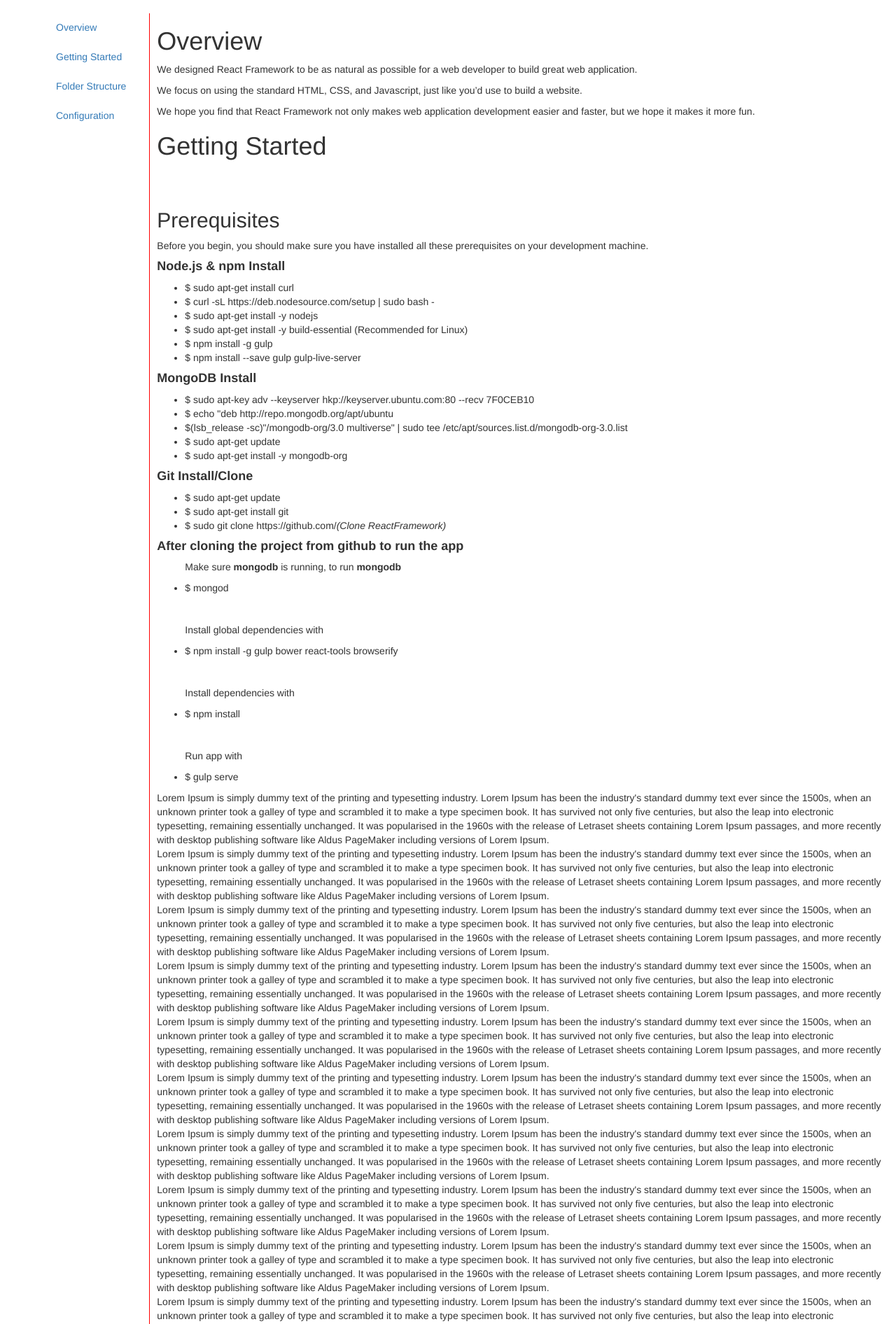
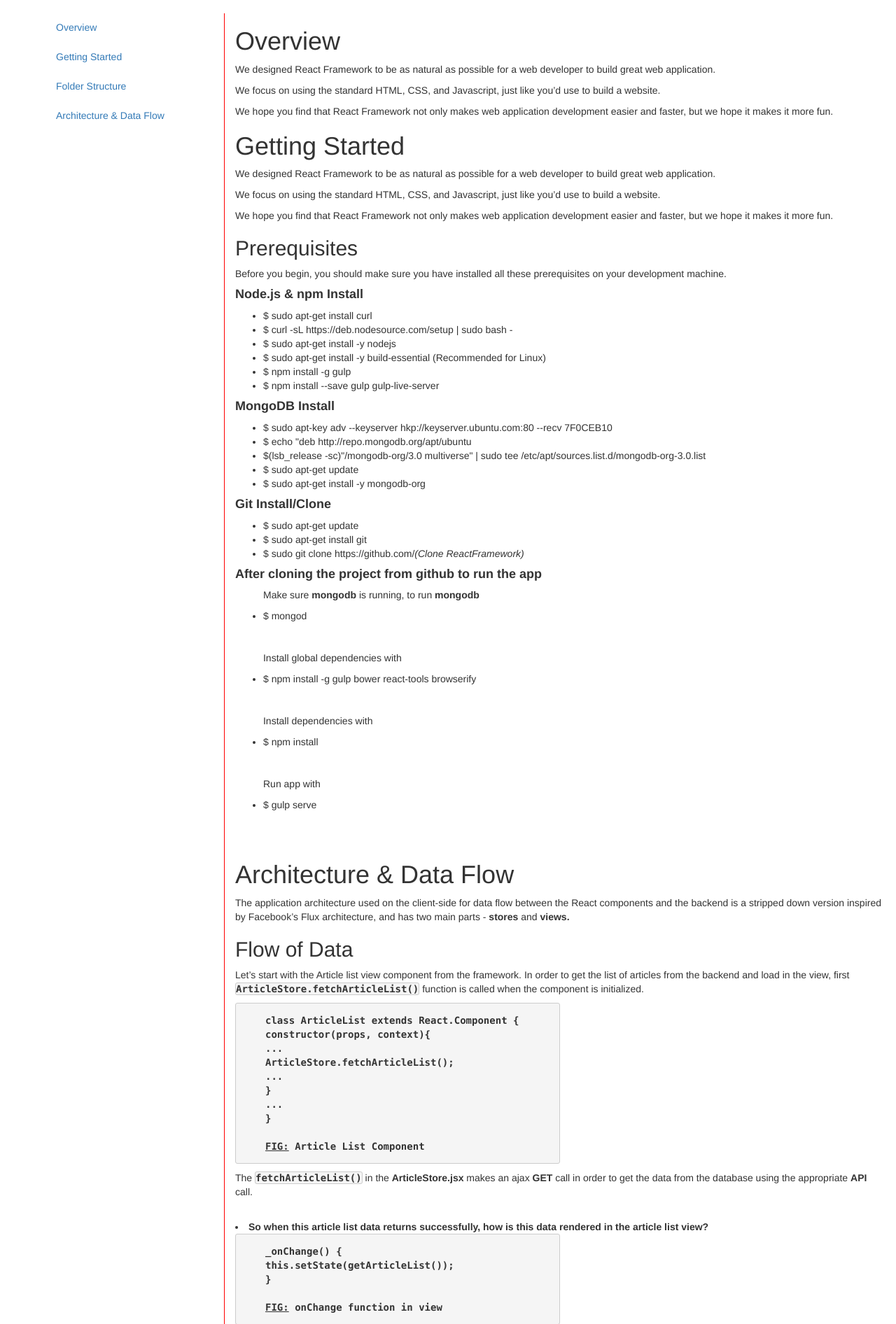
Before and after one commit to tech-dojo/mern-doc, a PHP site: page /doc.html in a window 1280 px wide. Shown: the part 51-1943 px from the top of the page at 70% size. Run offline with PHP 8.4, Linux system fonts and the light colour scheme.

Commit message:
Feat: Architecture & DataFlow Portion Done

```diff
--- a/css/doc.css
+++ b/css/doc.css
@@ -2,5 +2,22 @@
 
   position: fixed;
   margin-left: 50px;
+}
+.codeExmp{
+  white-space: pre-line;
+  font-family: Consolas, monaco, monospace;
+  font-weight: bolder;
+  background-color: #f5f5f5;
+    border: 1px solid #ccc;
+    border-radius: 3px;
+    padding: 1em 3em;
+    max-width: 50%;
+}
 
+.codeInsidePgrph{
+  font-family: Consolas, monaco, monospace;
+  font-weight: bolder;
+  background-color: #f5f5f5;
+    border: 1px solid #ccc;
+    border-radius: 3px;
 }
--- a/doc.html
+++ b/doc.html
@@ -38,19 +38,19 @@
   <nav class="navbar navbar-inverse navbar-fixed-top" role="navigation">
     <div class="container">
       <!-- Brand and toggle get grouped for better mobile display -->
-            <div  class="navbar-header">
+      <div class="navbar-header">
         <button type="button" class="navbar-toggle" data-toggle="collapse" data-target="#bs-example-navbar-collapse-1">
           <span class="sr-only">Toggle navigation</span>
           <span class="icon-bar"></span>
           <span class="icon-bar"></span>
           <span class="icon-bar"></span>
         </button>
-                <a class="navbar-brand"  href="./index.html">Tech Dojo React Framework</a>
+        <a class="navbar-brand" href="./index.html">Tech Dojo React Framework</a>
       </div>
       <!-- Collect the nav links, forms, and other content for toggling -->
       <div class="collapse navbar-collapse" id="bs-example-navbar-collapse-1">
         <ul class="nav navbar-nav pull-right">
-                    <li >
+          <li>
             <a href="./doc.html">DOC</a>
           </li>
 
@@ -64,11 +64,11 @@
 
   <!-- Page Content -->
   <div class="container-fluid">
-      <div  class="row" >
+    <div class="row">
       <div class="col-lg-2 col-md-2 col-sm-2 ">
         <div class="">
           <ul class="nav nav-pills nav-stacked menuCss">
-                <li >
+            <li>
               <a href="#overview">Overview</a>
             </li>
             <li>
@@ -78,25 +78,24 @@
               <a href="#overview">Folder Structure</a>
             </li>
             <li>
-                    <a href="#overview">Configuration</a>
+              <a href="#architectureDataFlow">Architecture & Data Flow</a>
             </li>
-
-
           </ul>
         </div>
       </div>
-            <div id="overview" class="col-lg-10 col-md-10 col-sm-10" style="border-left: 1px solid red; padding-left: 10px ">
-
+      <div class="col-lg-1 col-md-1 col-sm-1 "></div>
+      <div id="overview" class="col-lg-9 col-md-9 col-sm-9" style="border-left: 1px solid red">
         <div id="gettingStarted">
           <h1>Overview</h1>
           <p>We designed React Framework to be as natural as possible for a web developer to build great web application.</p>
           <p>We focus on using the standard HTML, CSS, and Javascript, just like you’d use to build a website.</p>
-                    <p>We hope you find that React Framework not only makes web application development easier and faster,
-                       but we hope it makes it more fun.</p>
+          <p>We hope you find that React Framework not only makes web application development easier and faster, but we hope it makes it more fun.</p>
         </div>
-               <div >
+        <div>
           <h1>Getting Started</h1>
-                 <br></br>
+            <p>We designed React Framework to be as natural as possible for a web developer to build great web application.</p>
+            <p>We focus on using the standard HTML, CSS, and Javascript, just like you’d use to build a website.</p>
+            <p>We hope you find that React Framework not only makes web application development easier and faster, but we hope it makes it more fun.</p>
           <h2>Prerequisites</h2>
 
           <p>Before you begin, you should make sure you have installed all these prerequisites on your development machine.</p>
@@ -105,20 +104,16 @@
 
           <div>
             <ul>
-                              <li>    $ sudo apt-get install curl </li>
+              <li> $ sudo apt-get install curl </li>
               <li>$ curl -sL https://deb.nodesource.com/setup | sudo bash - </li>
               <li>$ sudo apt-get install -y nodejs </li>
               <li>$ sudo apt-get install -y build-essential (Recommended for Linux) </li>
               <li>$ npm install -g gulp </li>
               <li>$ npm install --save gulp gulp-live-server </li>
-
             </ul>
-
-
           </div>
 
           <h4><b>MongoDB Install</b></h4>
-
           <div>
             <ul>
               <li>$ sudo apt-key adv --keyserver hkp://keyserver.ubuntu.com:80 --recv 7F0CEB10</li>
@@ -140,14 +135,13 @@
 
           <h4><b>After cloning the project from github to run the app</b></h4>
 
-
-
           <div>
             <ul>
               <p>Make sure <b>mongodb</b> is running, to run <b>mongodb</b></p>
               <li>$ mongod</li>
               <br></br>
-                            <p>Install global dependencies with </b></p>
+              <p>Install global dependencies with </b>
+              </p>
 
               <li>$ npm install -g gulp bower react-tools browserify</li>
               <br></br>
@@ -158,80 +152,94 @@
               <li>$ gulp serve</li>
             </ul>
           </div>
+        </div>
+        <br></br>
+        <div id="architectureDataFlow">
+          <h1>Architecture & Data Flow</h1>
+          <p>The application architecture used on the client-side for data flow between the React components and the
+            backend is a stripped down version inspired by Facebook’s Flux architecture, and has two main parts
+            - <b>stores</b> and <b>views.</b>
+          </p>
+          <h2>Flow of Data</h2>
+          <p>Let’s start with the Article list view component from the framework. In order to get the list of articles
+            from the backend and load in the view, first <span class="codeInsidePgrph">ArticleStore.fetchArticleList()</span> function is called when the
+            component is initialized.
+          </p>
 
+          <p class="codeExmp">class ArticleList extends React.Component {
+              constructor(props, context){
+                  ...
+                  ArticleStore.fetchArticleList();
+                  ...
+                }
+              ...
+            }
 
+            <u>FIG:</u> Article List Component
+          </p>
+          <p>The <span class="codeInsidePgrph">fetchArticleList()</span> in the <b>ArticleStore.jsx</b> makes an ajax <b>GET</b> call in order to get the data from
+            the database using the appropriate <b>API</b> call.
+          </p>
+        </br>
+          <li>
+            <b>
+            So when this article list data returns successfully, how is this data rendered in the article list view?
+            </b>
+          </li>
+
+          <p class="codeExmp">_onChange() {
+              this.setState(getArticleList());
+              }
+
+              <u>FIG:</u> onChange function in view
+          </p>
+
+          <p>
+            The <span class="codeInsidePgrph">_onChange(){...}</span> function in the view is registered in the store
+            as a callback function to be called when the data is available.
+          </p>
+
+          <p class="codeExmp">componentWillMount() {
+    ArticleStore.onChange(this._onChange);
+  }
+
+<u>FIG:</u> onChange function being registered
+
+</p>
+<p class="codeExmp"> function onChange(listener) {
+    changeListeners.push(listener);
+  }
+
+<u>FIG:</u> onChange function in store
+</p>
+<p>
+Listeners being pushed to a changeListener array which is used below, The <span class="codeInsidePgrph">triggerListeners(){...}</span> function is called
+when the data is successfully fetched so the registered changeListeners are run.
+</p>
+<p class="codeExmp">
+ function triggerListeners() {
+    changeListeners.forEach(function(listener) {
+      listener();
+    })
+  };
+
+<u>FIG:</u> Running each registered listener function
+</p>
+<p class="codeExmp">
+function fetchArticleList() {
+    get("/api/articles").then((data) => {
+      articleList = data;
+      triggerListeners();
+    });
+  }
+
+<u>FIG:</u> fetchArticleList() calls the triggerListeners() when data is retrieved
+</p>
+</br>
+<h2>Data Flow Model</h2>
+<img src="images/image00.png"/>
         </div>
-
-
-
-
-               <div>
-                     Lorem Ipsum is simply dummy text of the printing and typesetting industry. Lorem Ipsum has been the industry's standard dummy text ever since the 1500s, when an unknown printer took a galley of type and scrambled it to make a type specimen book. It has survived not only five centuries, but also the leap into electronic typesetting, remaining essentially unchanged. It was popularised in the 1960s with the release of Letraset sheets containing Lorem Ipsum passages, and more recently with desktop publishing software like Aldus PageMaker including versions of Lorem Ipsum.
       </div>
-               <div>
-                  Lorem Ipsum is simply dummy text of the printing and typesetting industry. Lorem Ipsum has been the industry's standard dummy text ever since the 1500s, when an unknown printer took a galley of type and scrambled it to make a type specimen book. It has survived not only five centuries, but also the leap into electronic typesetting, remaining essentially unchanged. It was popularised in the 1960s with the release of Letraset sheets containing Lorem Ipsum passages, and more recently with desktop publishing software like Aldus PageMaker including versions of Lorem Ipsum.
-               </div>
-
-               <div>
-                    Lorem Ipsum is simply dummy text of the printing and typesetting industry. Lorem Ipsum has been the industry's standard dummy text ever since the 1500s, when an unknown printer took a galley of type and scrambled it to make a type specimen book. It has survived not only five centuries, but also the leap into electronic typesetting, remaining essentially unchanged. It was popularised in the 1960s with the release of Letraset sheets containing Lorem Ipsum passages, and more recently with desktop publishing software like Aldus PageMaker including versions of Lorem Ipsum.
-               </div>
-
-               <div>
-                     Lorem Ipsum is simply dummy text of the printing and typesetting industry. Lorem Ipsum has been the industry's standard dummy text ever since the 1500s, when an unknown printer took a galley of type and scrambled it to make a type specimen book. It has survived not only five centuries, but also the leap into electronic typesetting, remaining essentially unchanged. It was popularised in the 1960s with the release of Letraset sheets containing Lorem Ipsum passages, and more recently with desktop publishing software like Aldus PageMaker including versions of Lorem Ipsum.
-               </div>
-               <div>
-                    Lorem Ipsum is simply dummy text of the printing and typesetting industry. Lorem Ipsum has been the industry's standard dummy text ever since the 1500s, when an unknown printer took a galley of type and scrambled it to make a type specimen book. It has survived not only five centuries, but also the leap into electronic typesetting, remaining essentially unchanged. It was popularised in the 1960s with the release of Letraset sheets containing Lorem Ipsum passages, and more recently with desktop publishing software like Aldus PageMaker including versions of Lorem Ipsum.
-                </div>
-
-                <div>
-                     Lorem Ipsum is simply dummy text of the printing and typesetting industry. Lorem Ipsum has been the industry's standard dummy text ever since the 1500s, when an unknown printer took a galley of type and scrambled it to make a type specimen book. It has survived not only five centuries, but also the leap into electronic typesetting, remaining essentially unchanged. It was popularised in the 1960s with the release of Letraset sheets containing Lorem Ipsum passages, and more recently with desktop publishing software like Aldus PageMaker including versions of Lorem Ipsum.
-                 </div>
-                 <div>
-                      Lorem Ipsum is simply dummy text of the printing and typesetting industry. Lorem Ipsum has been the industry's standard dummy text ever since the 1500s, when an unknown printer took a galley of type and scrambled it to make a type specimen book. It has survived not only five centuries, but also the leap into electronic typesetting, remaining essentially unchanged. It was popularised in the 1960s with the release of Letraset sheets containing Lorem Ipsum passages, and more recently with desktop publishing software like Aldus PageMaker including versions of Lorem Ipsum.
-                  </div>
-                  <div>
-                       Lorem Ipsum is simply dummy text of the printing and typesetting industry. Lorem Ipsum has been the industry's standard dummy text ever since the 1500s, when an unknown printer took a galley of type and scrambled it to make a type specimen book. It has survived not only five centuries, but also the leap into electronic typesetting, remaining essentially unchanged. It was popularised in the 1960s with the release of Letraset sheets containing Lorem Ipsum passages, and more recently with desktop publishing software like Aldus PageMaker including versions of Lorem Ipsum.
-                   </div>
-                   <div>
-                        Lorem Ipsum is simply dummy text of the printing and typesetting industry. Lorem Ipsum has been the industry's standard dummy text ever since the 1500s, when an unknown printer took a galley of type and scrambled it to make a type specimen book. It has survived not only five centuries, but also the leap into electronic typesetting, remaining essentially unchanged. It was popularised in the 1960s with the release of Letraset sheets containing Lorem Ipsum passages, and more recently with desktop publishing software like Aldus PageMaker including versions of Lorem Ipsum.
-                    </div>
-                    <div>
-                         Lorem Ipsum is simply dummy text of the printing and typesetting industry. Lorem Ipsum has been the industry's standard dummy text ever since the 1500s, when an unknown printer took a galley of type and scrambled it to make a type specimen book. It has survived not only five centuries, but also the leap into electronic typesetting, remaining essentially unchanged. It was popularised in the 1960s with the release of Letraset sheets containing Lorem Ipsum passages, and more recently with desktop publishing software like Aldus PageMaker including versions of Lorem Ipsum.
-                     </div>
-                     <div>
-                          Lorem Ipsum is simply dummy text of the printing and typesetting industry. Lorem Ipsum has been the industry's standard dummy text ever since the 1500s, when an unknown printer took a galley of type and scrambled it to make a type specimen book. It has survived not only five centuries, but also the leap into electronic typesetting, remaining essentially unchanged. It was popularised in the 1960s with the release of Letraset sheets containing Lorem Ipsum passages, and more recently with desktop publishing software like Aldus PageMaker including versions of Lorem Ipsum.
-                      </div>
-                      <div>
-                           Lorem Ipsum is simply dummy text of the printing and typesetting industry. Lorem Ipsum has been the industry's standard dummy text ever since the 1500s, when an unknown printer took a galley of type and scrambled it to make a type specimen book. It has survived not only five centuries, but also the leap into electronic typesetting, remaining essentially unchanged. It was popularised in the 1960s with the release of Letraset sheets containing Lorem Ipsum passages, and more recently with desktop publishing software like Aldus PageMaker including versions of Lorem Ipsum.
-                       </div>
-                       <div>
-                            Lorem Ipsum is simply dummy text of the printing and typesetting industry. Lorem Ipsum has been the industry's standard dummy text ever since the 1500s, when an unknown printer took a galley of type and scrambled it to make a type specimen book. It has survived not only five centuries, but also the leap into electronic typesetting, remaining essentially unchanged. It was popularised in the 1960s with the release of Letraset sheets containing Lorem Ipsum passages, and more recently with desktop publishing software like Aldus PageMaker including versions of Lorem Ipsum.
-                        </div>
-                        <div>
-                             Lorem Ipsum is simply dummy text of the printing and typesetting industry. Lorem Ipsum has been the industry's standard dummy text ever since the 1500s, when an unknown printer took a galley of type and scrambled it to make a type specimen book. It has survived not only five centuries, but also the leap into electronic typesetting, remaining essentially unchanged. It was popularised in the 1960s with the release of Letraset sheets containing Lorem Ipsum passages, and more recently with desktop publishing software like Aldus PageMaker including versions of Lorem Ipsum.
-                         </div>
-                         <div>
-                              Lorem Ipsum is simply dummy text of the printing and typesetting industry. Lorem Ipsum has been the industry's standard dummy text ever since the 1500s, when an unknown printer took a galley of type and scrambled it to make a type specimen book. It has survived not only five centuries, but also the leap into electronic typesetting, remaining essentially unchanged. It was popularised in the 1960s with the release of Letraset sheets containing Lorem Ipsum passages, and more recently with desktop publishing software like Aldus PageMaker including versions of Lorem Ipsum.
-                          </div>
-                          <div>
-                               Lorem Ipsum is simply dummy text of the printing and typesetting industry. Lorem Ipsum has been the industry's standard dummy text ever since the 1500s, when an unknown printer took a galley of type and scrambled it to make a type specimen book. It has survived not only five centuries, but also the leap into electronic typesetting, remaining essentially unchanged. It was popularised in the 1960s with the release of Letraset sheets containing Lorem Ipsum passages, and more recently with desktop publishing software like Aldus PageMaker including versions of Lorem Ipsum.
-                           </div>  <div>
-                                  Lorem Ipsum is simply dummy text of the printing and typesetting industry. Lorem Ipsum has been the industry's standard dummy text ever since the 1500s, when an unknown printer took a galley of type and scrambled it to make a type specimen book. It has survived not only five centuries, but also the leap into electronic typesetting, remaining essentially unchanged. It was popularised in the 1960s with the release of Letraset sheets containing Lorem Ipsum passages, and more recently with desktop publishing software like Aldus PageMaker including versions of Lorem Ipsum.
-                              </div>  <div>
-                                     Lorem Ipsum is simply dummy text of the printing and typesetting industry. Lorem Ipsum has been the industry's standard dummy text ever since the 1500s, when an unknown printer took a galley of type and scrambled it to make a type specimen book. It has survived not only five centuries, but also the leap into electronic typesetting, remaining essentially unchanged. It was popularised in the 1960s with the release of Letraset sheets containing Lorem Ipsum passages, and more recently with desktop publishing software like Aldus PageMaker including versions of Lorem Ipsum.
-                                 </div>
-
-                           <div>
-                                Lorem Ipsum is simply dummy text of the printing and typesetting industry. Lorem Ipsum has been the industry's standard dummy text ever since the 1500s, when an unknown printer took a galley of type and scrambled it to make a type specimen book. It has survived not only five centuries, but also the leap into electronic typesetting, remaining essentially unchanged. It was popularised in the 1960s with the release of Letraset sheets containing Lorem Ipsum passages, and more recently with desktop publishing software like Aldus PageMaker including versions of Lorem Ipsum.
-                            </div>v
-
-                            <div>
-                                 Lorem Ipsum is simply dummy text of the printing and typesetting industry. Lorem Ipsum has been the industry's standard dummy text ever since the 1500s, when an unknown printer took a galley of type and scrambled it to make a type specimen book. It has survived not only five centuries, but also the leap into electronic typesetting, remaining essentially unchanged. It was popularised in the 1960s with the release of Letraset sheets containing Lorem Ipsum passages, and more recently with desktop publishing software like Aldus PageMaker including versions of Lorem Ipsum.
-                             </div>
-
-
-            </div>
-
     </div>
     <!-- /.row -->
 
@@ -243,7 +251,5 @@
 
   <!-- Bootstrap Core JavaScript -->
   <script src="js/bootstrap.min.js"></script>
-
 </body>
-
 </html>
```
Also changed, not shown: images/image00.png (added), 2 other files. Lines whose indentation alone changed are shown as unchanged.
